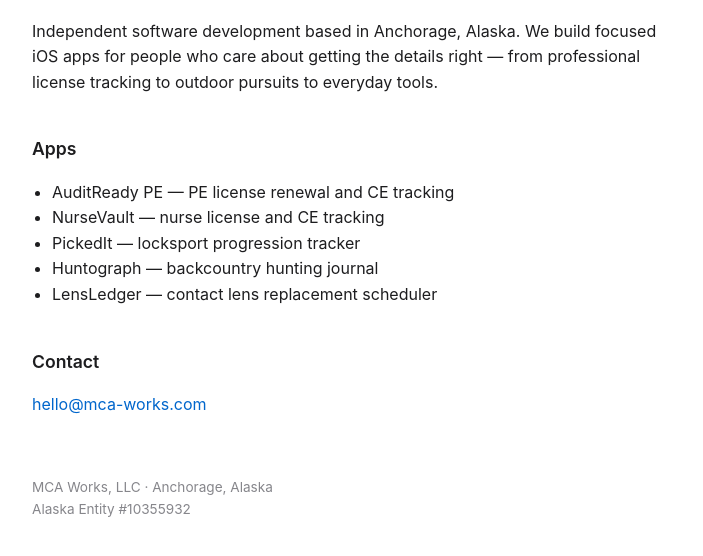
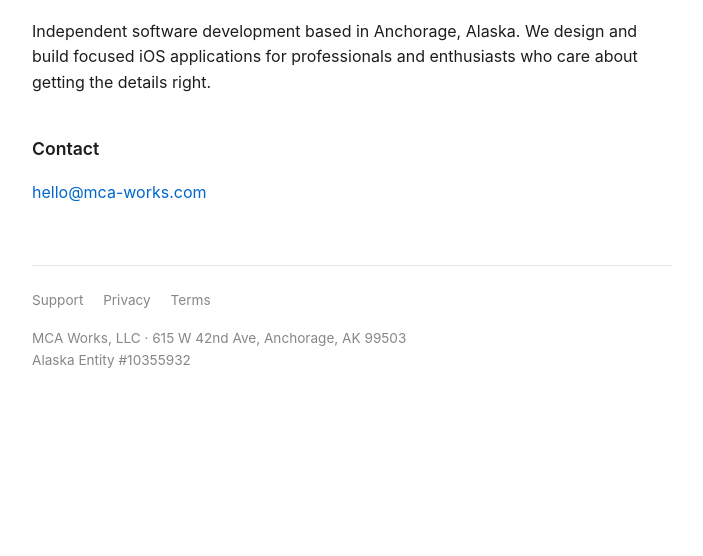
Before and after one commit to akmca1567/mca-works-site, a plain HTML site: page index.html in a window 1280 px wide. Shown: the part 134-690 px from the top of the page, without its empty margins (288-991 px from the left). Drawn offline with Linux system fonts and the light colour scheme.

Commit message:
Update index.html

```diff
--- a/index.html
+++ b/index.html
@@ -10,32 +10,31 @@
            color: #1d1d1f; line-height: 1.6; }
     h1 { font-weight: 600; letter-spacing: -0.02em; }
     h2 { font-weight: 600; margin-top: 40px; font-size: 1.1rem; }
-    ul { padding-left: 20px; }
     a { color: #0066cc; text-decoration: none; }
-    footer { margin-top: 60px; color: #86868b; font-size: 0.85rem; }
+    footer { margin-top: 60px; padding-top: 24px;
+             border-top: 1px solid #e5e5e7;
+             color: #86868b; font-size: 0.85rem; }
+    .legal-links { margin-bottom: 16px; }
+    .legal-links a { color: #86868b; margin-right: 16px; }
+    .legal-links a:hover { color: #0066cc; }
   </style>
 </head>
 <body>
   <h1>MCA Works, LLC</h1>
   <p>Independent software development based in Anchorage, Alaska.
-     We build focused iOS apps for people who care about getting
-     the details right — from professional license tracking to
-     outdoor pursuits to everyday tools.</p>
-
-  <h2>Apps</h2>
-  <ul>
-    <li>AuditReady PE — PE license renewal and CE tracking</li>
-    <li>NurseVault — nurse license and CE tracking</li>
-    <li>PickedIt — locksport progression tracker</li>
-    <li>Huntograph — backcountry hunting journal</li>
-    <li>LensLedger — contact lens replacement scheduler</li>
-  </ul>
+     We design and build focused iOS applications for professionals
+     and enthusiasts who care about getting the details right.</p>
 
   <h2>Contact</h2>
   <p><a href="mailto:hello@mca-works.com">hello@mca-works.com</a></p>
 
   <footer>
-    MCA Works, LLC &middot; Anchorage, Alaska<br>
+    <div class="legal-links">
+      <a href="/support">Support</a>
+      <a href="/privacy">Privacy</a>
+      <a href="/terms">Terms</a>
+    </div>
+    MCA Works, LLC &middot; 615 W 42nd Ave, Anchorage, AK 99503<br>
     Alaska Entity #10355932
   </footer>
 </body>
```
